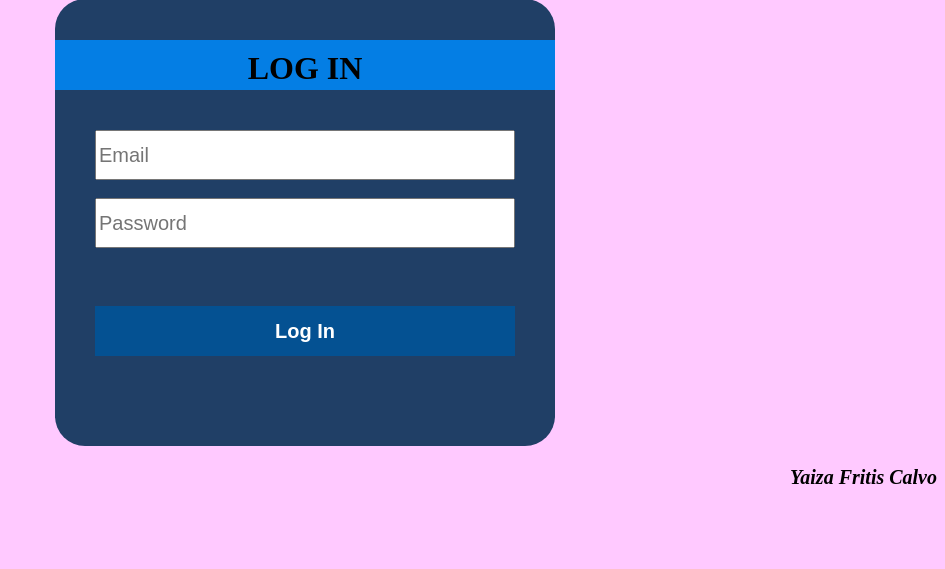
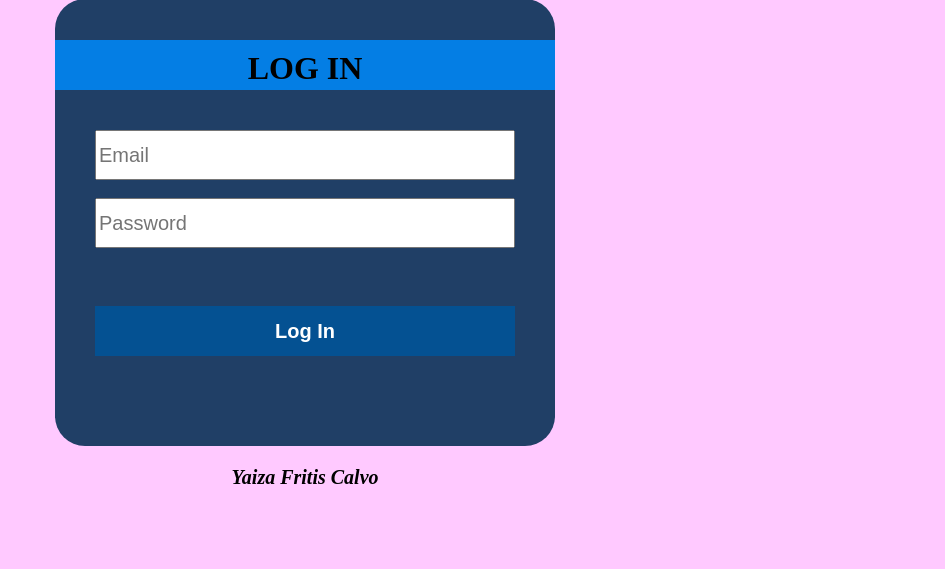
Before and after one commit to YaizaFC/proyectoDados, a PHP site: page / in a window 1280 px wide. Shown: the part 91-660 px from the top of the page, without its empty margins (335-1280 px from the left). Run offline with PHP 8.4, Linux system fonts and the light colour scheme.

Commit message:
commit nombre cambio

```diff
--- a/css/estilo1.css
+++ b/css/estilo1.css
@@ -49,8 +49,6 @@ h1 {
 #nombre {
     color: rgb(0, 0, 0);
     font-style: italic;
-    float: right;
-    position: relative;
     font-weight: bold;
     font-size: 20px;
     text-align: center;
```
